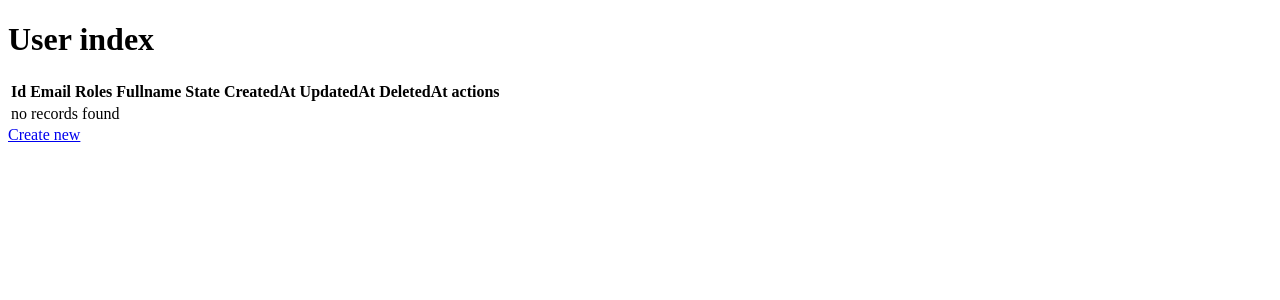
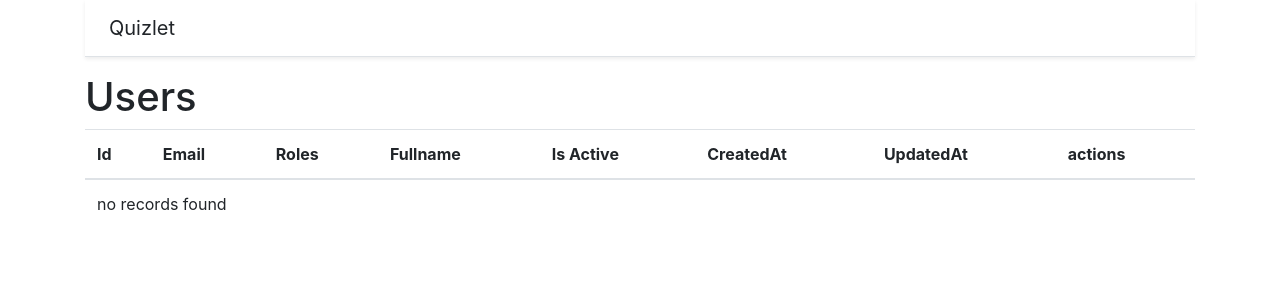
Before and after one commit to Siomkin/quiz-backend, a Symfony app: template templates/admin/user/index.html.twig in a window 1280 px wide. Shown: the top 300 px of the page. Run offline with Twig, Linux system fonts and the light colour scheme; the template is opened without the code that fills it, so the values that code supplies are empty; style sheets or scripts are compiled from the project's sources; some libraries are stand-ins or nearby versions.

Commit message:
added template, pagination to users
New user creation was deleted from admin area, added role hierarchy. Registration action was moved to SecurityController.

```diff
--- a/assets/css/app.css
+++ /dev/null
@@ -1,3 +0,0 @@
-body {
-    background-color: lightgray;
-}
--- a/assets/js/app.js
+++ b/assets/js/app.js
@@ -1,14 +1,16 @@
-/*
- * Welcome to your app's main JavaScript file!
- *
- * We recommend including the built version of this JavaScript file
- * (and its CSS file) in your base layout (base.html.twig).
- */
+import '../scss/app.scss';
 
-// any CSS you require will output into a single css file (app.css in this case)
-require('../css/app.css');
+const $ = require('jquery');
+// this "modifies" the jquery module: adding behavior to it
+// the bootstrap module doesn't export/return anything
+require('bootstrap');
 
-// Need jQuery? Install it with "yarn add jquery", then uncomment to require it.
-// const $ = require('jquery');
+// or you can include specific pieces
+// require('bootstrap/js/dist/tooltip');
+// require('bootstrap/js/dist/popover');
+
+$(document).ready(function() {
+    $('[data-toggle="popover"]').popover();
+});
 
 console.log('Hello Webpack Encore! Edit me in assets/js/app.js');
--- /dev/null
+++ b/assets/scss/app.scss
@@ -0,0 +1,4 @@
+$primary: darken(#428bca, 20%);
+
+// the ~ allows you to reference things in node_modules
+@import "~bootstrap/scss/bootstrap";
--- a/src/Entity/User.php
+++ b/src/Entity/User.php
@@ -15,6 +15,8 @@ use Symfony\Component\Validator\Constraints as Assert;
  */
 class User implements UserInterface
 {
+    public const NUM_ITEMS = 3;
+
     use TimestampableEntity;
     use SoftDeleteableEntity;
 
--- a/templates/admin/index/index.html.twig
+++ b/templates/admin/index/index.html.twig
@@ -2,7 +2,7 @@
 
 {% block title %}Hello IndexController!{% endblock %}
 
-{% block body %}
+{% block content %}
 <style>
     .example-wrapper { margin: 1em auto; max-width: 800px; width: 95%; font: 18px/1.5 sans-serif; }
     .example-wrapper code { background: #F5F5F5; padding: 2px 6px; }
--- a/templates/admin/user/_form.html.twig
+++ b/templates/admin/user/_form.html.twig
@@ -1,4 +1,4 @@
 {{ form_start(form) }}
     {{ form_widget(form) }}
-    <button class="btn">{{ button_label|default('Save') }}</button>
+<button class="btn btn-primary">{{ button_label|default('Save') }}</button>
 {{ form_end(form) }}
--- a/templates/admin/user/edit.html.twig
+++ b/templates/admin/user/edit.html.twig
@@ -2,7 +2,7 @@
 
 {% block title %}Edit User{% endblock %}
 
-{% block body %}
+{% block content %}
     <h1>Edit User</h1>
 
     {{ include('admin/user/_form.html.twig', {'button_label': 'Update'}) }}
--- a/templates/admin/user/index.html.twig
+++ b/templates/admin/user/index.html.twig
@@ -1,9 +1,9 @@
 {% extends 'base.html.twig' %}
 
-{% block title %}User index{% endblock %}
+{% block title %}Users{% endblock %}
 
-{% block body %}
-    <h1>User index</h1>
+{% block content %}
+    <h1>Users</h1>
 
     <table class="table">
         <thead>
@@ -12,10 +12,9 @@
                 <th>Email</th>
                 <th>Roles</th>
                 <th>Fullname</th>
-                <th>State</th>
+                <th>Is Active</th>
                 <th>CreatedAt</th>
                 <th>UpdatedAt</th>
-                <th>DeletedAt</th>
                 <th>actions</th>
             </tr>
         </thead>
@@ -26,10 +25,9 @@
                 <td>{{ user.email }}</td>
                 <td>{{ user.roles ? user.roles|json_encode : '' }}</td>
                 <td>{{ user.fullname }}</td>
-                <td>{{ user.state ? 'Yes' : 'No' }}</td>
-                <td>{{ user.createdAt ? user.createdAt|date('Y-m-d H:i:s') : '' }}</td>
-                <td>{{ user.updatedAt ? user.updatedAt|date('Y-m-d H:i:s') : '' }}</td>
-                <td>{{ user.deletedAt ? user.deletedAt|date('Y-m-d H:i:s') : '' }}</td>
+                <td>{{ user.state ? '<span class="badge badge-success">Yes</span>' : 'No' }}</td>
+                <td><small>{{ user.createdAt ? user.createdAt|date('Y-m-d H:i') : '' }}</small></td>
+                <td><small>{{ user.updatedAt ? user.updatedAt|date('Y-m-d H:i') : '' }}</small></td>
                 <td>
                     <a href="{{ path('user_show', {'id': user.id}) }}">show</a>
                     <a href="{{ path('user_edit', {'id': user.id}) }}">edit</a>
@@ -43,5 +41,9 @@
         </tbody>
     </table>
 
-    <a href="{{ path('user_new') }}">Create new</a>
+    {% if users.haveToPaginate %}
+        <div class="navigation text-center">
+            {{ pagerfanta(users, 'twitter_bootstrap4_translated', {routeName: 'user_index_paginated', routeParams: app.request.query.all}) }}
+        </div>
+    {% endif %}
 {% endblock %}
--- a/templates/admin/user/show.html.twig
+++ b/templates/admin/user/show.html.twig
@@ -2,7 +2,7 @@
 
 {% block title %}User{% endblock %}
 
-{% block body %}
+{% block content %}
     <h1>User</h1>
 
     <table class="table">
@@ -18,10 +18,6 @@
             <tr>
                 <th>Roles</th>
                 <td>{{ user.roles ? user.roles|json_encode : '' }}</td>
-            </tr>
-            <tr>
-                <th>Password</th>
-                <td>{{ user.password }}</td>
             </tr>
             <tr>
                 <th>Fullname</th>
--- a/templates/base.html.twig
+++ b/templates/base.html.twig
@@ -1,12 +1,63 @@
 <!DOCTYPE html>
-<html>
-    <head>
-        <meta charset="UTF-8">
-        <title>{% block title %}Welcome!{% endblock %}</title>
-        {% block stylesheets %}{% endblock %}
-    </head>
-    <body>
-        {% block body %}{% endblock %}
-        {% block javascripts %}{% endblock %}
-    </body>
+<html lang="en">
+<head>
+    <meta charset="utf-8">
+    <meta http-equiv="X-UA-Compatible" content="IE=edge">
+    <meta charset="{{ _charset }}"/>
+    <meta name="robots" content="noindex,nofollow"/>
+    <title>{% block title %}{% endblock %}</title>
+
+    {% block head %}
+
+    {% endblock %}
+
+    {% block stylesheets %}
+        {{ encore_entry_link_tags('app') }}
+    {% endblock %}
+
+</head>
+<body>
+<div class="container">
+    {% block body %}
+        {% for flashMessage in app.session.flashbag.get('notice') %}
+            <div class="flash-message">
+                <em>Сообщение</em>: {{ flashMessage }}
+            </div>
+        {% endfor %}
+
+        {% block content_header %}
+
+            <div class="d-flex flex-column flex-md-row align-items-center p-3 px-md-4 mb-3 bg-white border-bottom shadow-sm">
+                <h5 class="my-0 mr-md-auto font-weight-normal">Quizlet</h5>
+                {% if app.user %}
+                    {% block content_header_more %}
+                        <nav class="my-2 my-md-0 mr-md-3">
+                            <a class="p-2 text-dark" href="{{ path('user_index') }}">Users</a>
+                            <a class="p-2 text-dark" href="#">Questions</a>
+                            <a class="p-2 text-dark" href="#">Quizzes</a>
+                        </nav>
+                    {% endblock %}
+                    <nav><span class="" style="color: #666">{{ app.user.fullname }}&nbsp;</span></nav>
+                    <a class="btn btn-outline-primary" href="{{ path('app_logout') }}">{{ 'logout'|trans }}</a>
+                {% endif %}
+            </div>
+
+        {% endblock %}
+
+        <div class="block">
+            {% block content %}{% endblock %}
+        </div>
+
+        {% if code is defined %}
+            <h2>Code behind this page</h2>
+            <div class="block">
+                <div class="symfony-content">{{ code|raw }}</div>
+            </div>
+        {% endif %}
+    {% endblock %}
+</div>
+{% block javascripts %}
+    {{ encore_entry_script_tags('app') }}
+{% endblock %}
+</body>
 </html>
--- a/webpack.config.js
+++ b/webpack.config.js
@@ -48,7 +48,7 @@ Encore
     })
 
     // enables Sass/SCSS support
-    //.enableSassLoader()
+    .enableSassLoader()
 
     // uncomment if you use TypeScript
     //.enableTypeScriptLoader()
```
Also changed, not shown: package.json (+7 -0 lines), src/Controller/Admin/UserController.php (+4 -26 lines), src/Controller/RegistrationController.php (deleted, +0 -53 lines), src/Controller/SecurityController.php (+44 -1 lines), src/Repository/UserRepository.php (+15 -23 lines), templates/admin/user/_delete_form.html.twig (+8 -5 lines), templates/admin/user/new.html.twig (deleted, +0 -11 lines), 2 other files.
